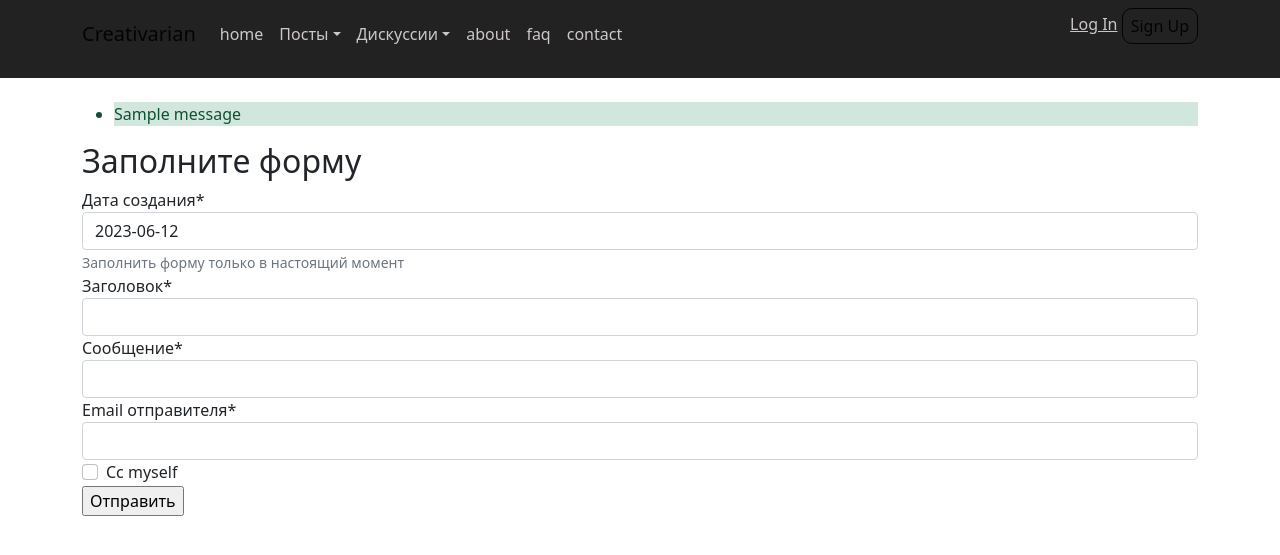
After one commit to finking/django_practice, a Django app: page /form/contact/ in a window 1280 px wide. The commit adds this page. Shown: the top 555 px of the page. Run offline with Django 4.2, Linux system fonts and the light colour scheme; tables that the repository leaves empty hold one stand-in row (values such as "Sample post"); one stand-in notice (Sample message) is shown; parts of the project's set-up code (start-up, migrations or seed data) failed here and were passed over; some libraries are stand-ins or nearby versions.

Commit message:
Contact form. Cleaned_data and validation. Les_till_4/24

```diff
--- a/forms_app/forms.py
+++ b/forms_app/forms.py
@@ -3,14 +3,20 @@ import datetime
 
 
 class ContactForm(forms.Form):
-    date_creation = forms.DateField(initial=datetime.date.today(), help_text='Заполнить форму только в настоящий момент')
-    subject = forms.CharField(max_length=100)
-    message = forms.CharField(max_length=500)
-    sender = forms.EmailField()
+    date_creation = forms.DateField(initial=datetime.date.today(),
+                                    help_text='Заполнить форму только в настоящий момент',
+                                    label='Дата создания')
+    subject = forms.CharField(max_length=100, label='Заголовок')
+    message = forms.CharField(max_length=500, label='Сообщение')
+    sender = forms.EmailField(label='Email отправителя')
     cc_myself = forms.BooleanField(required=False)  # По-умолчанию required=True, поэтому нужно явно указать False
 
     # так как форма это класс - поддерживает методы.
     def clean_date_creation(self):
-        date = self.cleaned_data['date_creation']
-        if date < datetime.date.today():
+        data = self.cleaned_data['date_creation']
+        if data < datetime.date.today():
             raise forms.ValidationError("Дата заполнения раньше, чем сегодняшнее число.")
+        elif data > datetime.date.today():
+            raise forms.ValidationError("Дата заполнения позже, чем сегодняшнее число.")
+
+        return data
--- /dev/null
+++ b/forms_app/templates/forms_app/email.html
@@ -0,0 +1,23 @@
+{% extends "blog/base.html" %}
+{% load crispy_forms_tags %}
+
+{% block content_blog  %}
+<br>
+{% if messages %}
+    <ul class="messages">
+        {% for message in messages %}
+        <li{% if message.tags %} class="{{ message.tags }}"{% endif %}>{{ message }}</li>
+        {% endfor %}
+    </ul>
+{% endif %}
+
+<h2>Заполните форму</h2>
+<form action="" method="post">
+    {{ form.media }}
+    {{ form|crispy }}
+     {% csrf_token%}
+    <input type='submit' value="Отправить">
+
+</form>
+
+{% endblock%}
--- a/forms_app/urls.py
+++ b/forms_app/urls.py
@@ -1,10 +1,12 @@
 from django.urls import path
-# from .views import
+from .views import contact_send, send_success
 
-
+# path('form/', include('forms_app.urls')),
 urlpatterns = [
     # path('user/<str:username>/', UserDiscussionListView.as_view(), name='discussion-list'),
     # path('new/', DiscussionCreateView.as_view(), name='discussion-create'),
     # path('detail/<int:pk>/<slug:slug>', DiscussionDetailView.as_view(), name='discussion-detail'),
     # path('create/', discussion_created, name='create')
+    path('contact/', contact_send, name='contact'),
+    path('success/', send_success, name='success')
 ]
--- a/forms_app/views.py
+++ b/forms_app/views.py
@@ -1,10 +1,40 @@
-from django.http import request
-from django.shortcuts import render
+from django.contrib import messages
+from django.core.mail import send_mail, BadHeaderError
+from django.http import HttpResponse
+from django.shortcuts import render, redirect
 from .forms import ContactForm
 
 
 def contact_send(request):
     if request.method == "POST":
         form = ContactForm(request.POST, request.FILES)
+        if form.is_valid():
+            date_creation = form.cleaned_data['date_creation']
+            subject = form.cleaned_data['subject']
+            message = form.cleaned_data['message']
+            sender = form.cleaned_data['sender']
+            cc_myself = form.cleaned_data['cc_myself']
+
+            recipients = ['finking@yandex.ru']
+            if cc_myself:
+                recipients.append(message)
+
+            try:
+                send_mail(subject, message, sender, recipients)
+
+            except BadHeaderError:
+                return HttpResponse("Неверное заполнение")
+
+            return redirect('success')
+
+        else:
+            messages.error(request, "Форма не отправлена. Исправьте ошибки ниже.")
+
     else:
         form = ContactForm()
+
+    return render(request, 'forms_app/email.html', {"form": form})
+
+
+def send_success(request):
+    return HttpResponse("Отправлено")
--- a/templates/templates_project/navbar.html
+++ b/templates/templates_project/navbar.html
@@ -18,7 +18,7 @@
                 </li>
                 <li class="nav-item"><a class="nav-link" href="about.html" style="color: rgba(224,217,217,0.9);">about </a></li>
                 <li class="nav-item"><a class="nav-link" href="faq.html" style="color: rgba(224,217,217,0.9);">faq </a></li>
-                <li class="nav-item"><a class="nav-link" href="contact.html" style="color: rgba(224,217,217,0.9);">contact </a></li>
+                <li class="nav-item"><a class="nav-link" href="/form/contact/" style="color: rgba(224,217,217,0.9);">contact </a></li>
             </ul>
             <p class="ms-auto navbar-text actions"><a class="login" href="login.html" style="color: rgba(224,217,217,0.9);">Log In</a> <a class="btn btn-light action-button" role="button" href="signup.html" style="color: rgba(0,0,0,0.9);background: var(--bs-gray-200);border-radius: 10px;border-style: solid;border-color: rgba(0,0,0,0.9);font-size: 16px;padding: 5px 8px;">Sign Up</a></p>
         </div>
```
Also changed, not shown: 1 other file.
